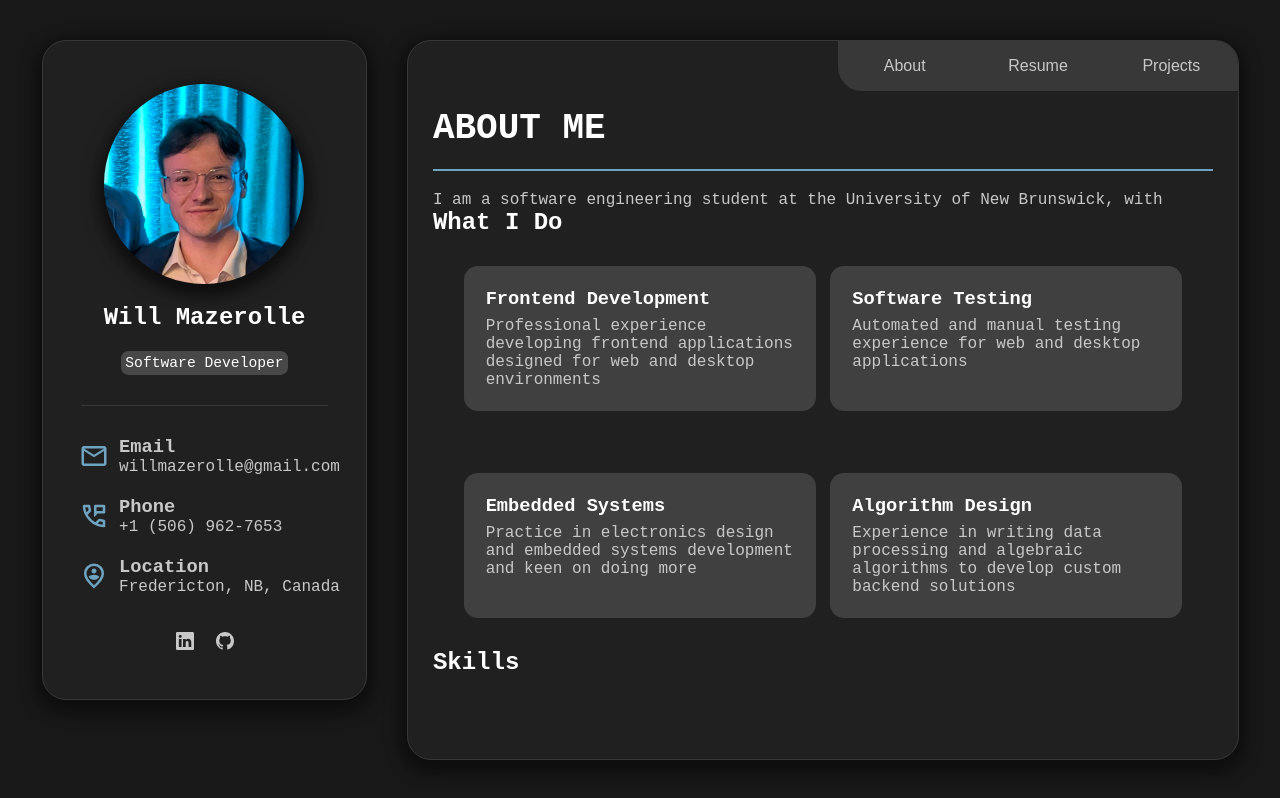
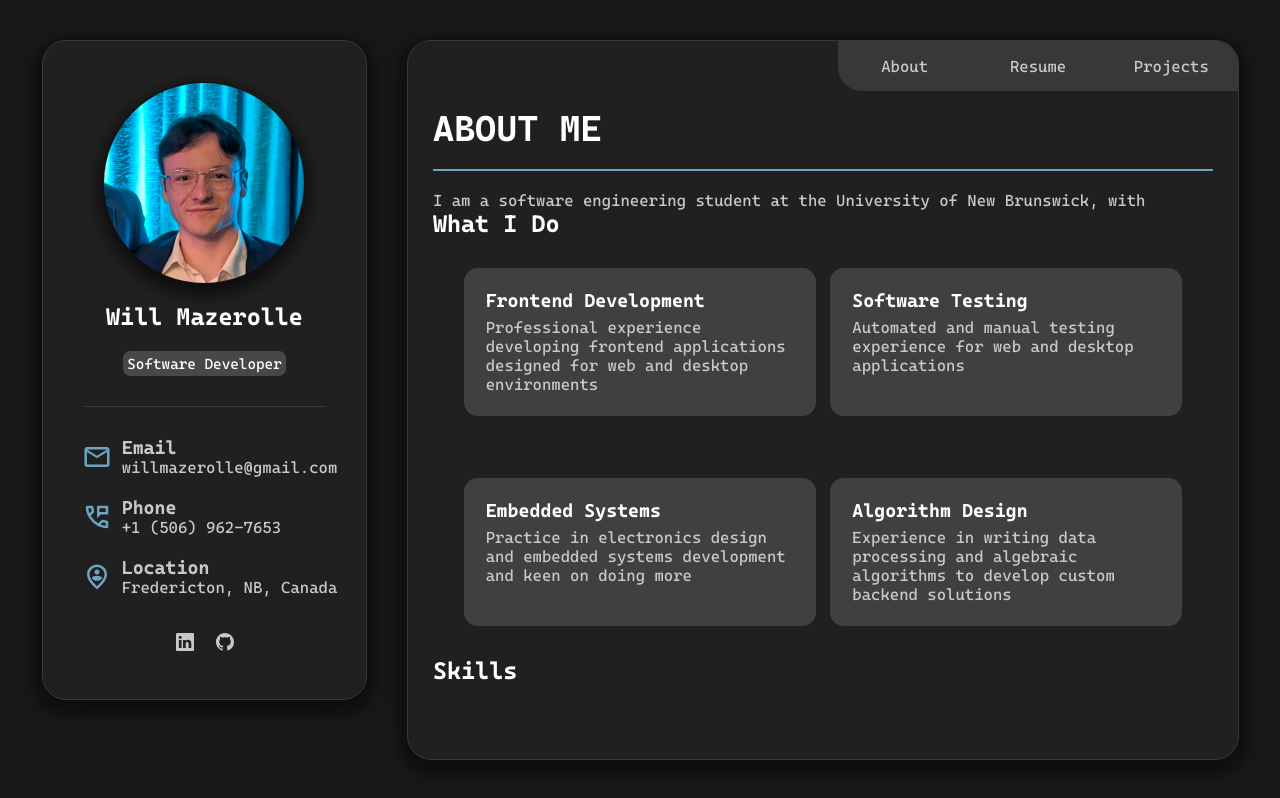
Before and after one commit to WilMaz00602/Portfolio, a Next.js app: page / in a window 1280 px wide. Built offline with nearby package versions, Linux system fonts and the light colour scheme.

Commit message:
Font Update

```diff
--- a/src/app/resources/style/globals.scss
+++ b/src/app/resources/style/globals.scss
@@ -1,4 +1,20 @@
 @use "./_variables.scss" as var;
+
+@font-face {
+  font-family: 'Cascadia Mono';
+  src: url('../fonts/cascadia/CascadiaMono-VariableFont_wght.ttf') format('truetype');
+  font-weight: 100 900;
+  font-style: normal;
+  font-display: swap;
+}
+
+@font-face {
+  font-family: 'Cascadia Mono';
+  src: url('../fonts/cascadia/CascadiaMono-Italic-VariableFont_wght.ttf') format('truetype');
+  font-weight: 100 900;
+  font-style: italic;
+  font-display: swap;
+}
 
 html,
 body {
@@ -9,7 +25,6 @@ body {
 body {
   color: var.$text;
   background: var.$base;
-  font-family: "Courier New", Arial, Helvetica, sans-serif;
   -webkit-font-smoothing: antialiased;
   -moz-osx-font-smoothing: grayscale;
 }
@@ -18,6 +33,7 @@ body {
   box-sizing: border-box;
   padding: 0;
   margin: 0;
+  font-family: "Cascadia Mono", "Times New Roman", Arial, Helvetica, sans-serif;
 }
 
 a {
```
Also changed, not shown: src/app/resources/fonts/cascadia/CascadiaMono-Italic-VariableFont_wght.ttf (added), src/app/resources/fonts/cascadia/CascadiaMono-VariableFont_wght.ttf (added), src/app/resources/fonts/cascadia/OFL.txt (added).
